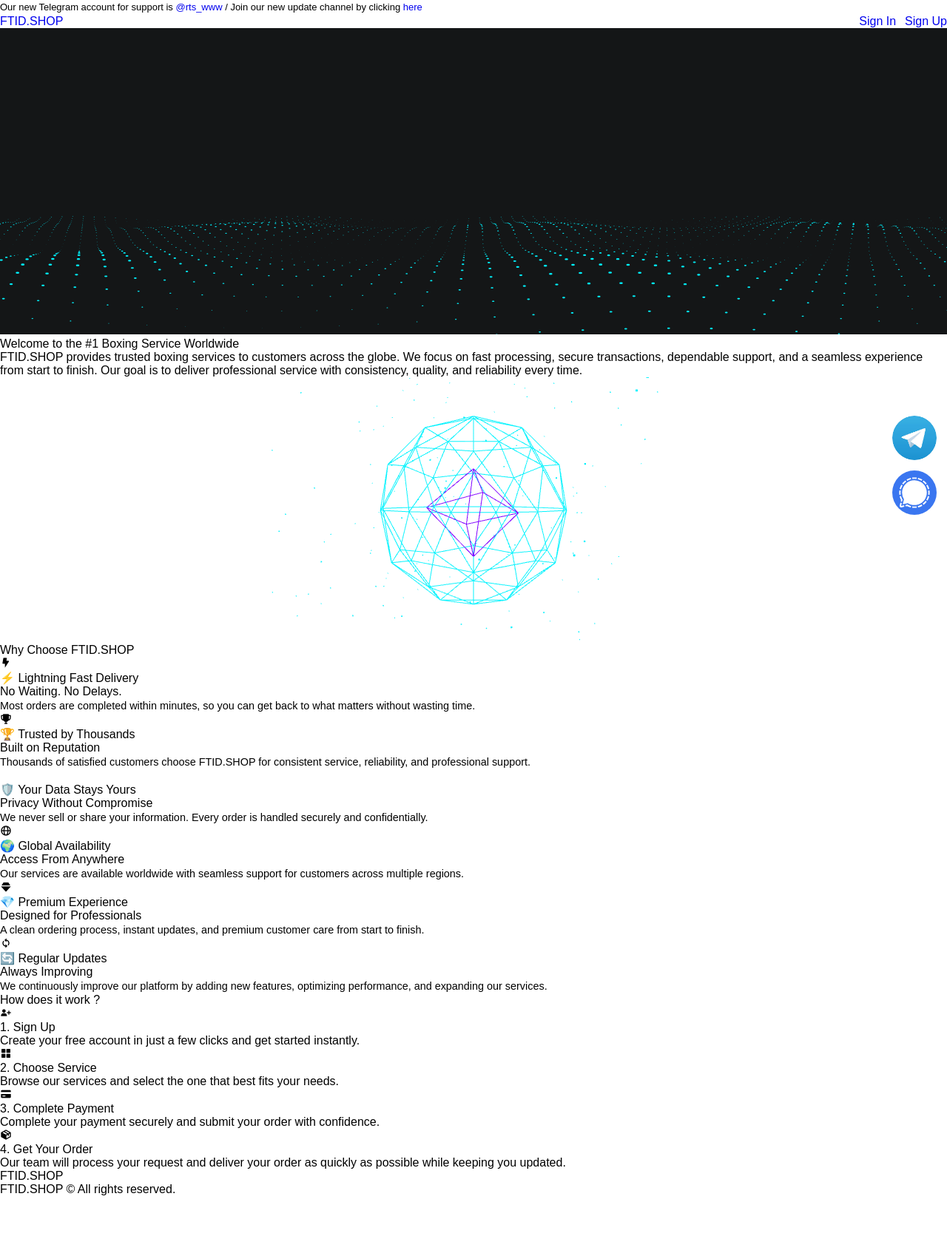
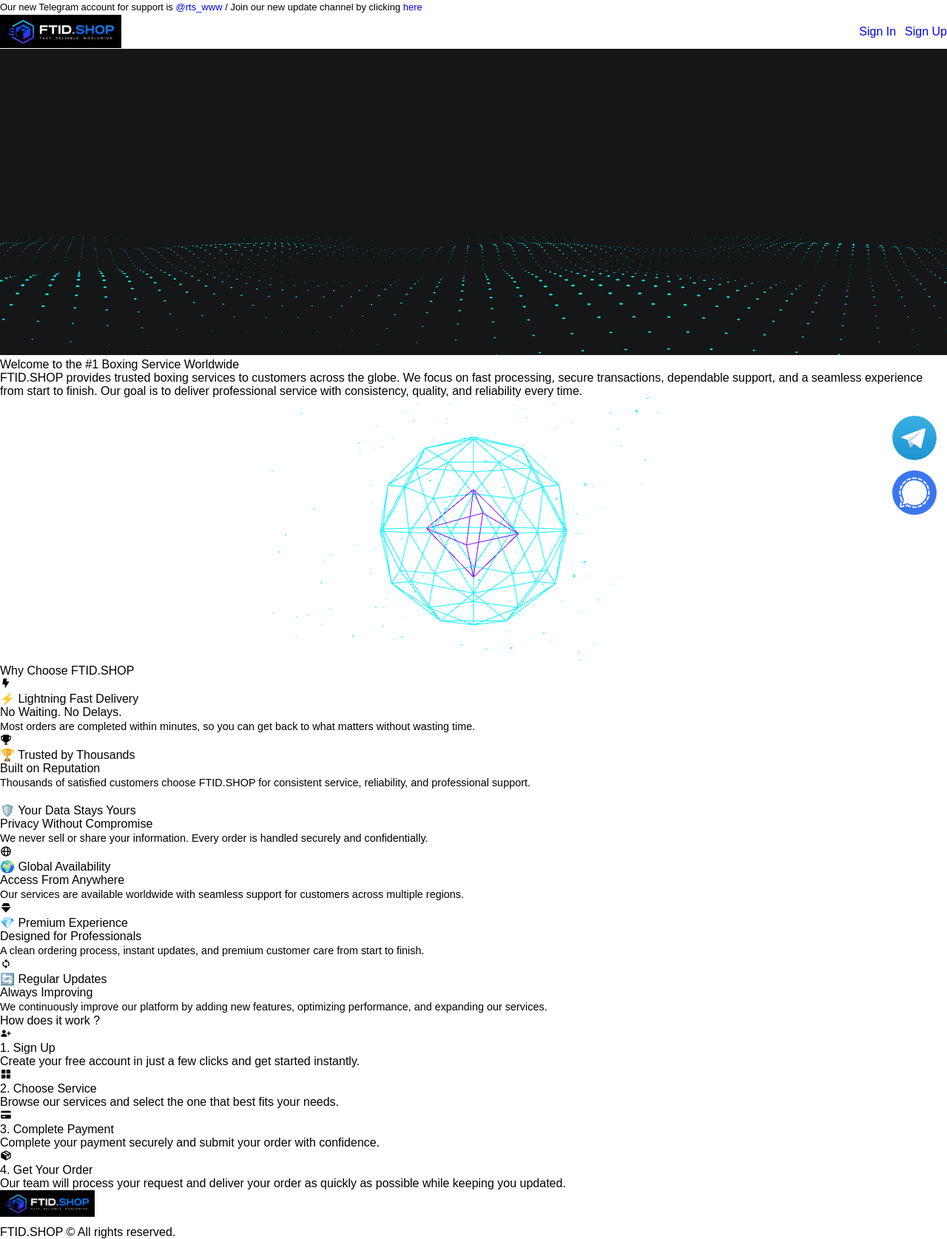
Before and after one commit to ogsuryansh/ftidshop, a React (Vite) app in the folder frontend/: page / in a window 1280 px wide. Shown: the whole page at 74% size. Before the commit the page ends 1617 px from the top, so only its background shows below. Built offline with nearby package versions, Linux system fonts and the light colour scheme; no server answers.

Commit message:
UI Redesign: Update site header, dashboard topbar, and footer with 3D hexagon brand logo

```diff
--- a/frontend/src/App.css
+++ b/frontend/src/App.css
@@ -193,6 +193,10 @@
   body {
     font-size: 0.9rem !important;
     line-height: 1.45rem !important;
+  }
+
+  .brand_logo_img {
+    height: 32px !important;
   }
 
   .bg_tertiary .align_center {
--- a/frontend/src/components/DashboardLayout.jsx
+++ b/frontend/src/components/DashboardLayout.jsx
@@ -28,8 +28,13 @@ export default function DashboardLayout() {
               <i className={`bx ${mobileSidebarOpen ? 'bx-x' : 'bx-menu-alt-left'}`}></i>
             </button>
 
-            <Link to="/" className="brand_logo" style={{ textDecoration: 'none' }}>
-              <span className="logo_brand">FTID</span><span className="logo_accent">.SHOP</span>
+            <Link to="/" style={{ textDecoration: 'none', display: 'inline-flex', alignItems: 'center' }}>
+              <img
+                src="/assets/images/brand_logo.png"
+                alt="FTID.SHOP"
+                className="brand_logo_img"
+                style={{ height: '38px', width: 'auto', display: 'block', objectFit: 'contain' }}
+              />
             </Link>
           </div>
 
--- a/frontend/src/components/Layout.jsx
+++ b/frontend/src/components/Layout.jsx
@@ -25,8 +25,13 @@ export default function Layout() {
           <div className="container header_flex_container">
 
               {/* Brand Logo */}
-              <Link to="/" className="logo text_4xlarge weight_bold transform_uppercase" style={{ textDecoration: 'none' }}>
-                  <span className="inline_block vmiddle color_secondary">FTID</span><span className="inline_block vmiddle stroked_text">.SHOP</span>
+              <Link to="/" style={{ textDecoration: 'none', display: 'inline-flex', alignItems: 'center' }}>
+                  <img
+                    src="/assets/images/brand_logo.png"
+                    alt="FTID.SHOP - FAST. RELIABLE. WORLDWIDE."
+                    className="brand_logo_img"
+                    style={{ height: '46px', width: 'auto', display: 'block', objectFit: 'contain' }}
+                  />
               </Link>
 
               {/* Header Actions */}
@@ -50,8 +55,10 @@ export default function Layout() {
 
       <footer className="pt_12">
           <div className="container pt_6 pb_6">
-              <div className="align_center">
-                  <span className="text_large logo theme_text_gradient weight_semibold">FTID.SHOP</span>
+              <div className="align_center" style={{ marginBottom: '8px' }}>
+                  <Link to="/" style={{ textDecoration: 'none', display: 'inline-flex', alignItems: 'center' }}>
+                    <img src="/assets/images/brand_logo.png" alt="FTID.SHOP" style={{ height: '36px', width: 'auto', display: 'block', margin: '0 auto' }} />
+                  </Link>
               </div>
               <div className="text_small align_center">
                   FTID.SHOP &copy; All rights reserved.
```
Also changed, not shown: frontend/public/assets/images/brand_logo.png (added).
